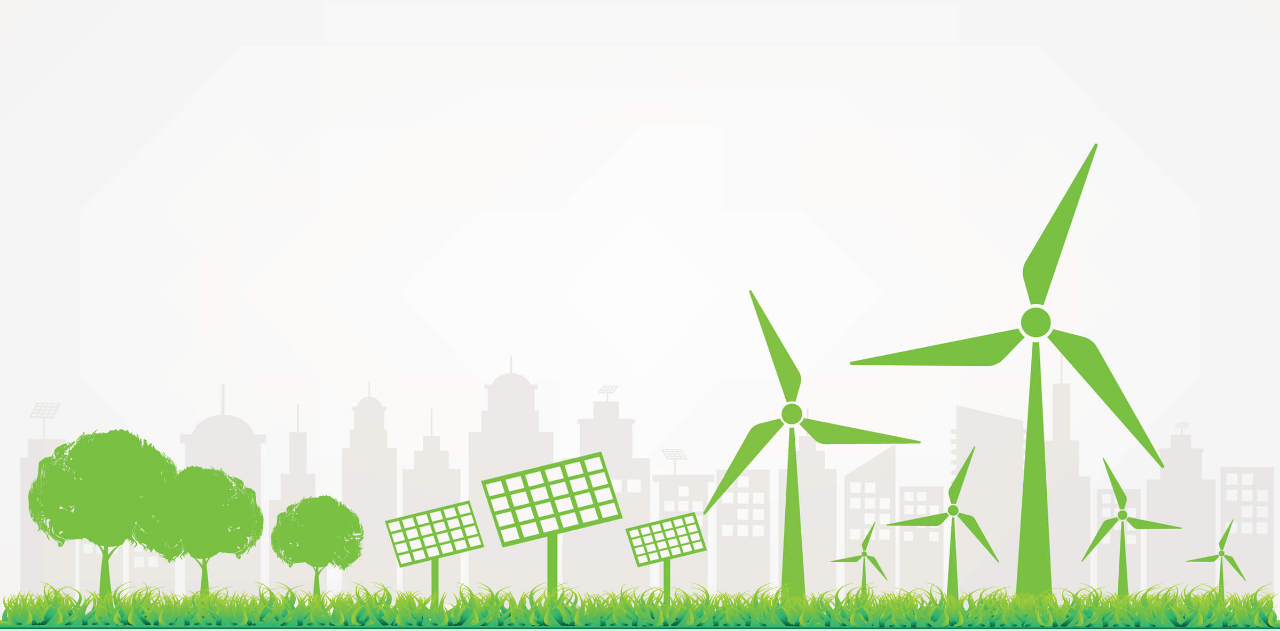
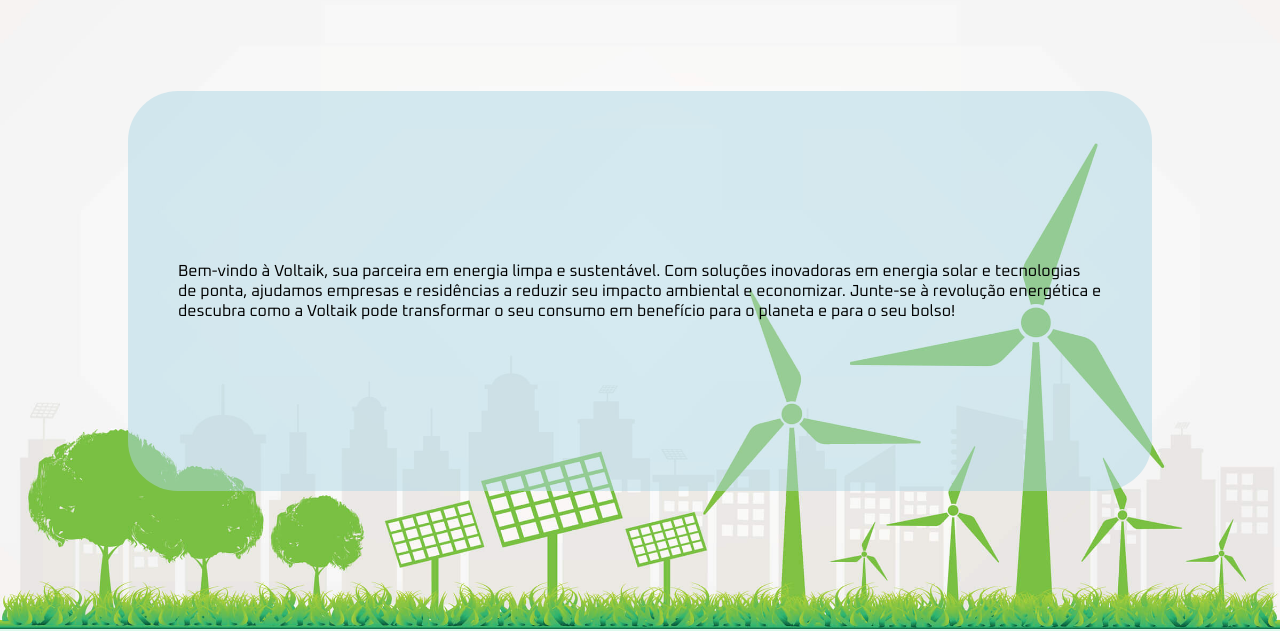
Before and after one commit to kauarodrigues1/gsFront, a plain HTML site: page index.html in a window 1280 px wide. Shown: the part 113-744 px from the top of the page. Drawn offline with Linux system fonts and the light colour scheme.

Commit message:
texto no meio da imagem e transparente

```diff
--- a/src/css/style.css
+++ b/src/css/style.css
@@ -20,7 +20,12 @@
 
 main{
     display: flex;
-    height: 100px;
+    height: 10vh;
+    min-height: 10px;
+    bottom: 70%;
+    position: absolute;
+    margin-left: 10%;
+    margin-right: 10%;
 }
 
 a{
@@ -53,14 +58,15 @@
     justify-content: space-evenly;
     flex-wrap: wrap;
     margin-top: 50px;
+    position:bottom;
 }
-
 .conteudo{
     display: flex;
     align-items: center;
-
-    height: 100px;
+    height: 400px;
     padding: 50px;
+    border-radius: 50px;
+    background-color: rgba(173, 216, 230, 0.5);
 }
 
 .menu-subitens-hidden{
```
